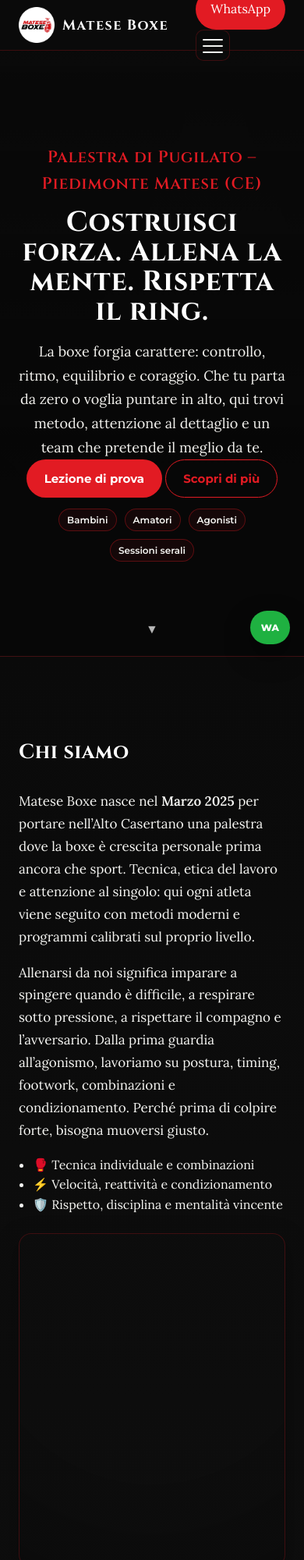
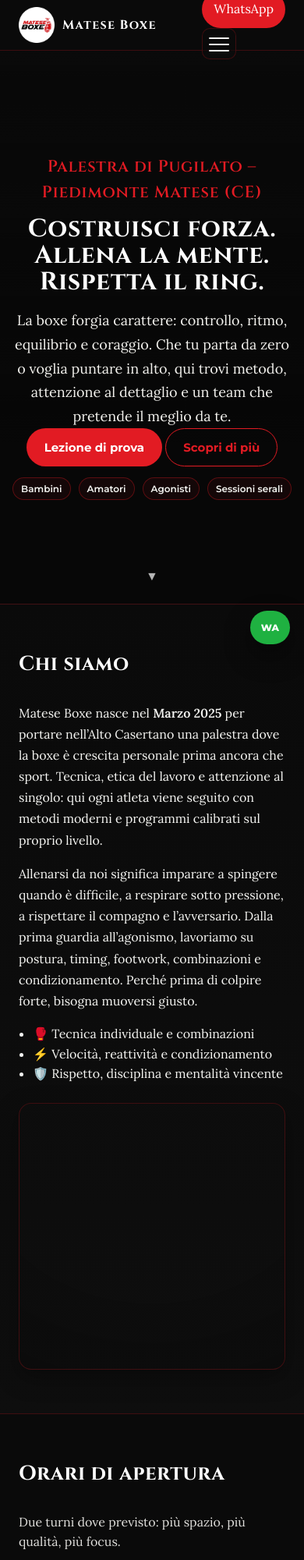
Before and after one commit to davidegrandee/mateseboxe, a plain HTML site: page index.html in a window 390 px wide. Shown: the top 2000 px of the page at 78% size. Drawn offline with Linux system fonts and the light colour scheme.

Commit message:
Add files via upload

```diff
--- a/style.css
+++ b/style.css
@@ -9,6 +9,9 @@
 *{box-sizing:border-box} html,body{height:100%}
 body{margin:0;background:var(--black);color:var(--offwhite);font-family:"Lora",serif;line-height:1.6;-webkit-font-smoothing:antialiased}
 a{color:var(--red);text-decoration:none} a:hover{opacity:.9}
+p{
+  max-width: 58ch;
+}
 .container{max-width:var(--maxw);margin:0 auto;padding:0 24px}
 h1,h2,h3{font-family:"Cinzel",serif;letter-spacing:.02em;color:var(--white)}
 h1{font-size:clamp(36px,5.6vw,72px);line-height:1.06;margin:12px 0 18px}
@@ -101,6 +104,10 @@ section{padding:var(--space-xxl) 0}
 .contact-item{display:grid;grid-template-columns:40px 1fr;gap:12px}
 .icon-circle{width:40px;height:40px;display:grid;place-items:center;border:1px solid var(--line);border-radius:999px;background:rgba(226,27,35,.06);color:var(--red)}
 .contact-note{margin-top:8px;color:#d8d4c5}
+.pill{
+  padding: 10px 14px;
+  font-size: 16px;
+}
 
 /* Map */
 .map-card{padding:0;border-radius:14px;overflow:hidden;box-shadow:var(--shadow)}
@@ -130,13 +137,66 @@ section{padding:var(--space-xxl) 0}
 .reveal.scale.in{opacity:1;transform:scale(1)}
 .delay1{transition-delay:.12s} .delay2{transition-delay:.24s} .delay3{transition-delay:.36s}
 
-/* Responsive */
-@media (max-width:980px){
-  .bio-grid{grid-template-columns:1fr;gap:24px}
-  .contact-grid{grid-template-columns:1fr}
+/* ✅ Responsive mobile fix */
+@media (max-width: 980px){
+  .bio-grid{
+    grid-template-columns: 1fr;
+    gap: 24px;
+  }
+  .bio-photo{
+    aspect-ratio: 1 / 1;  /* 🔥 evita tagli folli verticali */
+  }
+  section{
+    padding: 56px 0;
+  }
+  .lead{
+    font-size: 18px;
+    padding: 0 6px;
+  }
+  .card-list{
+    grid-template-columns: 1fr 1fr; /* 🔥 2 col su tablet */
+    gap: 12px;
+  }
 }
-@media (max-width:860px){
-  .hamburger{display:block} .nav-link{display:none}
-  .card-list{grid-template-columns:1fr}
-  .lead{max-width:100%}
+
+/* Smartphone puri */
+@media (max-width: 640px){
+  .card-list{
+    grid-template-columns: 1fr; /* 🔥 una colonna liscia */
+    gap: 12px;
+  }
+  .card{
+    min-height: 120px;
+    font-size: 15px;
+    padding: 16px;
+  }
+  .contact-grid{
+    grid-template-columns: 1fr;
+  }
+  h1{
+    font-size: 32px !important;
+  }
+  .hero{
+    min-height: 84vh;
+  }
+  .cta-band-inner{
+    flex-direction: column;
+    text-align: center;
+    gap: 18px;
+  }
+  .manifesto{
+    padding: 0 10px;
+  }
+  .bio-text p{
+    font-size: 16px;
+  }
 }
+
+/* Menu mobile */
+@media (max-width: 860px){
+  .hamburger{ display:block; }
+  .nav-link{ display:none; }
+  .brand{
+    font-size: 16px;
+  }
+}
```
